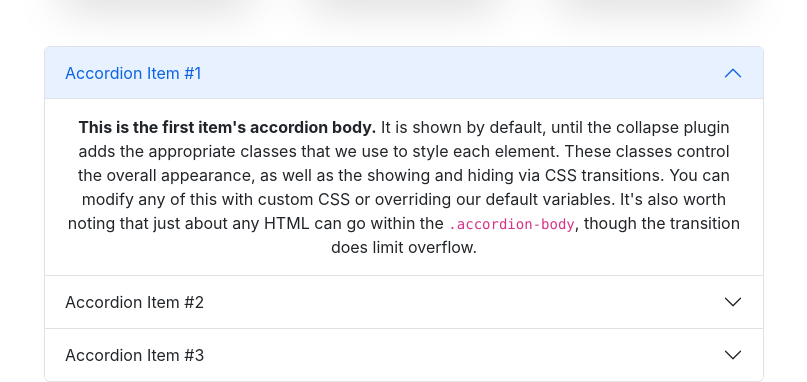
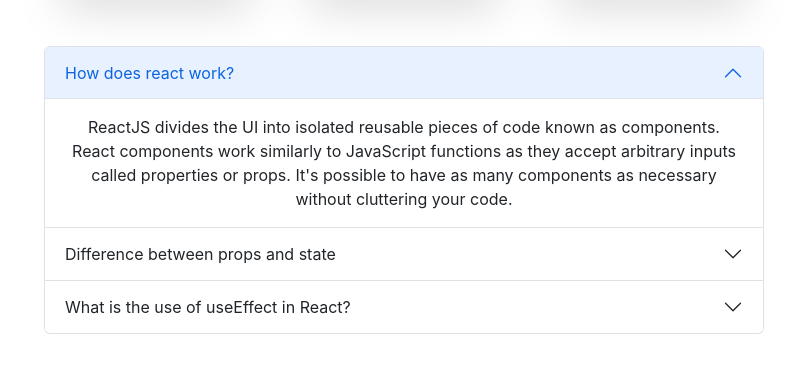
Before and after one commit to tanzimAhmedUtsho/multi-fitness-gym, a React (Create React App) app: page / in a window 1280 px wide. Shown: the part 1360-1742 px from the top of the page, without its empty margins (50-857 px from the left). After the commit the page ends 1694 px from the top, so only its background shows below. Built offline with nearby package versions, Linux system fonts and the light colour scheme.

Commit message:
question ans add

```diff
--- a/src/Components/Questions/Questions.js
+++ b/src/Components/Questions/Questions.js
@@ -13,7 +13,7 @@
             aria-expanded="true"
             aria-controls="collapseOne"
           >
-            Accordion Item #1
+            How does react work?
           </button>
         </h2>
         <div
@@ -23,14 +23,11 @@
           data-bs-parent="#accordionExample"
         >
           <div className="accordion-body">
-            <strong>This is the first item's accordion body.</strong> It is
-            shown by default, until the collapse plugin adds the appropriate
-            classes that we use to style each element. These classes control the
-            overall appearance, as well as the showing and hiding via CSS
-            transitions. You can modify any of this with custom CSS or
-            overriding our default variables. It's also worth noting that just
-            about any HTML can go within the <code>.accordion-body</code>,
-            though the transition does limit overflow.
+            ReactJS divides the UI into isolated reusable pieces of code known
+            as components. React components work similarly to JavaScript
+            functions as they accept arbitrary inputs called properties or
+            props. It's possible to have as many components as necessary without
+            cluttering your code.
           </div>
         </div>
       </div>
@@ -44,7 +41,7 @@
             aria-expanded="false"
             aria-controls="collapseTwo"
           >
-            Accordion Item #2
+            Difference between props and state
           </button>
         </h2>
         <div
@@ -54,14 +51,15 @@
           data-bs-parent="#accordionExample"
         >
           <div className="accordion-body">
-            <strong>This is the second item's accordion body.</strong> It is
-            hidden by default, until the collapse plugin adds the appropriate
-            classes that we use to style each element. These classes control the
-            overall appearance, as well as the showing and hiding via CSS
-            transitions. You can modify any of this with custom CSS or
-            overriding our default variables. It's also worth noting that just
-            about any HTML can go within the <code>.accordion-body</code>,
-            though the transition does limit overflow.
+            Props are passed via component properties, they're not reactive.
+            State are variables that react will react , updating the UI when
+            values changes. I think what is meant by "props should not be
+            changed" is that they should not be changed by children
+            components.While both hold information that influences the output of
+            render, they are different in one important way: props get passed to
+            the component (similar to function parameters) whereas state is
+            managed within the component (similar to variables declared within a
+            function).
           </div>
         </div>
       </div>
@@ -75,7 +73,7 @@
             aria-expanded="false"
             aria-controls="collapseThree"
           >
-            Accordion Item #3
+            What is the use of useEffect in React?
           </button>
         </h2>
         <div
@@ -85,14 +83,14 @@
           data-bs-parent="#accordionExample"
         >
           <div className="accordion-body">
-            <strong>This is the third item's accordion body.</strong> It is
-            hidden by default, until the collapse plugin adds the appropriate
-            classes that we use to style each element. These classes control the
-            overall appearance, as well as the showing and hiding via CSS
-            transitions. You can modify any of this with custom CSS or
-            overriding our default variables. It's also worth noting that just
-            about any HTML can go within the <code>.accordion-body</code>,
-            though the transition does limit overflow.
+            The useEffect Hook allows you to perform side effects in your
+            components. Some examples of side effects are: fetching data,
+            directly updating the DOM, and timers. useEffect accepts two
+            arguments. The second argument is optional.The motivation behind the
+            introduction of useEffect Hook is to eliminate the side-effects of
+            using class-based components. For example, tasks like updating the
+            DOM, fetching data from API end-points, setting up subscriptions or
+            timers, etc can be lead to unwarranted side-effects.
           </div>
         </div>
       </div>
```
